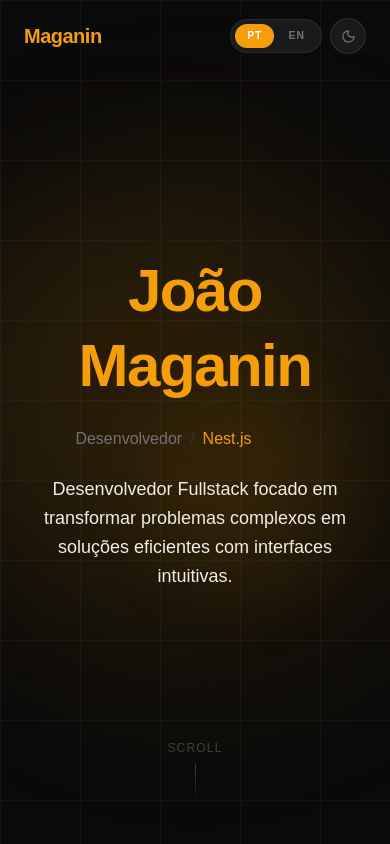
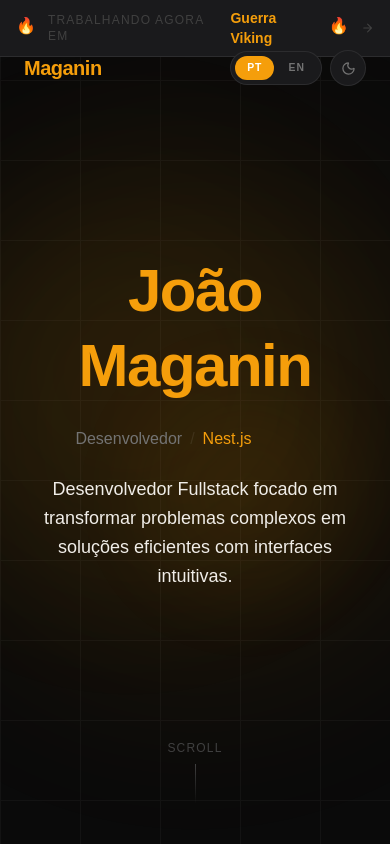
Before and after one commit to JoaoMaganin/jomag.com, a React (Vite) app: page / in a window 390 px wide. Shown: the top 844 px of the page. Built offline with nearby package versions, Linux system fonts and the light colour scheme; a web font is replaced by a local one.

Commit message:
feat: featured banner for project in development

```diff
--- a/src/App.tsx
+++ b/src/App.tsx
@@ -5,12 +5,15 @@ import Experience from "./components/sections/Experience";
 import CustomCursor from "./components/Customcursor";
 import Projects from "./components/sections/Projects";
 import Contact from "./components/sections/Contact";
+import FeaturedBanner from "./components/sections/Featuredbanner";
+import { SHOW_FEATURED_BANNER } from "./lib/constants";
 
 export default function App() {
   return (
     <>
       <CustomCursor />
       <Navbar />
+      {SHOW_FEATURED_BANNER && <FeaturedBanner />}
       <Hero />
       <About />
       <Experience />
--- a/src/components/Navbar.tsx
+++ b/src/components/Navbar.tsx
@@ -5,6 +5,7 @@ import { useLang } from "../context/LanguageContext";
 import { useTheme } from "../context/ThemeContext";
 import { translations, NavKey } from "../lib/translations";
 import { Sun, Moon } from "lucide-react";
+import { SHOW_FEATURED_BANNER } from "../lib/constants";
 
 const NAV_KEYS: NavKey[] = ["home", "about", "experience", "projects", "contact"];
 const NAV_HREFS: Record<NavKey, string> = {
@@ -101,6 +102,7 @@ export default function Navbar() {
         scrolled ? "border-b backdrop-blur-xl" : "",
       ].join(" ")}
       style={{
+        top: SHOW_FEATURED_BANNER ? "32px" : "0px",
         borderColor: scrolled ? "var(--border)" : "transparent",
         backgroundColor: scrolled ? "var(--bg-nav)" : "transparent",
       }}
--- /dev/null
+++ b/src/components/sections/Featuredbanner.tsx
@@ -0,0 +1,78 @@
+import { useRef } from "react";
+import { useLang } from "../../context/LanguageContext";
+import { FEATURED_PROJECT, SHOW_FEATURED_BANNER } from "../../lib/constants";
+import { translations } from "../../lib/translations";
+import { useGSAP } from "@gsap/react";
+import { gsap } from "../../lib/gsap";
+
+export default function FeaturedBanner() {
+  const bannerRef = useRef<HTMLDivElement>(null);
+  const { lang } = useLang();
+  const project = translations[lang].projects.items[FEATURED_PROJECT.index];
+
+  useGSAP(
+    () => {
+      gsap.fromTo(
+        bannerRef.current,
+        { opacity: 0, y: -12 },
+        { opacity: 1, y: 0, duration: 0.6, ease: "power3.out", delay: 1 }
+      );
+    },
+    { scope: bannerRef }
+  );
+
+  const handleClick = () => {
+    // Navega até a seção de projetos
+    const section = document.getElementById("projects");
+    if (!section) return;
+    section.scrollIntoView({ behavior: "smooth" });
+
+    // Após scroll, ativa o projeto em destaque no carrossel
+    // Dispara evento customizado que o Projects.tsx vai ouvir
+    setTimeout(() => {
+      window.dispatchEvent(
+        new CustomEvent("featured-project", { detail: { index: FEATURED_PROJECT.index } })
+      );
+    }, 600);
+  };
+
+  return (
+    <div
+      ref={bannerRef}
+      className="fixed left-0 right-0 z-40 flex items-center justify-center gap-3 px-4 py-2 cursor-pointer"
+      style={{
+        top: 0, // altura da navbar principal
+        backgroundColor: "var(--bg-card)",
+        borderBottom: "1px solid var(--border)",
+        opacity: 0,
+      }}
+      onClick={handleClick}
+    >
+      {/* Ícone de fogo — só aparece se fire: true */}
+      {SHOW_FEATURED_BANNER && (
+        <span className="text-base animate-bounce">🔥</span>
+      )}
+
+      <span className="text-xs uppercase tracking-widest" style={{ color: "var(--text-subtle)" }}>
+        {lang === "pt" ? "Trabalhando agora em" : "Currently working on"}
+      </span>
+
+      <span className="text-sm font-semibold" style={{ color: "var(--accent)" }}>
+        {project.title}
+      </span>
+
+      {SHOW_FEATURED_BANNER && (
+        <span className="text-base animate-bounce">🔥</span>
+      )}
+
+      {/* Seta indicando que é clicável */}
+      <svg
+        width="14" height="14" viewBox="0 0 24 24" fill="none"
+        stroke="currentColor" strokeWidth="2" strokeLinecap="round" strokeLinejoin="round"
+        style={{ color: "var(--text-subtle)" }}
+      >
+        <path d="M5 12h14M12 5l7 7-7 7" />
+      </svg>
+    </div>
+  );
+}
--- a/src/lib/constants.ts
+++ b/src/lib/constants.ts
@@ -1,3 +1,16 @@
 export const TECHS = ["React", "Java", "TypeScript", "Python", "Node.js", "SpringBoot", "Django", "Nest.js", "GSAP", "Next.js", "SQL"];
 
 export const skills = [ "TypeScript", "Java", "Python", "JavaScript", "HTML", "CSS", "Angular", "React", "Spring Boot", "Django", "Nest.js", "SQL", "Docker", "RabbitMQ", "Sharepoint"];
+
+// ── Feature Flags ────────────────────────────────────────────────────────────
+
+// Ativa o banner "Projeto em destaque" abaixo da navbar
+export const SHOW_FEATURED_BANNER = true;
+
+// Configuração do projeto em destaque
+export const FEATURED_PROJECT = {
+  // Índice do projeto no array translations[lang].projects.items
+  // FIX: AO ADICIONAR UM INDICE EXISTENTE E SHOW_FEATURED_FALSE, O PROJETO
+  // APRESENTA UMA BORDA MAL POSICIONADA
+  index: 5,
+};
--- a/src/lib/translations.ts
+++ b/src/lib/translations.ts
@@ -131,6 +131,14 @@ export const translations: Record<"pt" | "en", Translation> = {
           tags: ["Java", "SpringBoot", "Swagger", "Docker", "Testes automatizados"],
           image: "/itau.png",
           link: "https://github.com/JoaoMaganin/itau-backend",
+        },
+        {
+          title: "Guerra Viking",
+          description: "Barbearia Vikings",
+          longDescription: `Construção de uma plataforma de ranqueamento ("Guerra Viking") projetada para estimular o engajamento e a fidelização de clientes. O projeto implementa uma interface dinâmica que processa e exibe pontuações em tempo real, demonstrando proficiência em manipulação de estado, integração assíncrona com back-end e design de UI limpo e de alta performance. O projeto foi feito com React para construir uma experiência visual imersiva, destacando habilidades em estruturação de componentes, requisições dinâmicas e design responsivo.`,
+          tags: ["React", "HTML", "CSS", "Google Apps Script"],
+          image: "/vikings.png",
+          link: "https://joaomaganin.github.io/Guerra-Viking/",
         }
       ]
     },
@@ -242,6 +250,14 @@ export const translations: Record<"pt" | "en", Translation> = {
           tags: ["Java", "SpringBoot", "Swagger", "Docker", "Testes automatizados"],
           image: "/itau.png",
           link: "https://github.com/JoaoMaganin/itau-backend",
+        },
+        {
+          title: "Guerra Viking",
+          description: "Viking Barbershop",
+          longDescription: `Construction of a ranking platform ("Guerra Viking") designed to stimulate customer engagement and loyalty. The project implements a dynamic interface that processes and displays scores in real time, demonstrating proficiency in state manipulation, asynchronous back-end integration, and clean, high-performance UI design. The project was built using React to create an immersive visual experience, highlighting skills in component structuring, dynamic requests, and responsive design.`,
+          tags: ["React", "HTML", "CSS", "Google Apps Script"],
+          image: "/vikings.png",
+          link: "https://joaomaganin.github.io/Guerra-Viking/",
         }
       ]
     },
--- a/src/styles/globals.css
+++ b/src/styles/globals.css
@@ -52,3 +52,43 @@
     transition: background-color 0.3s ease, color 0.3s ease;
   }
 }
+
+/* ── Fire border ──────────────────────────────────────────────────────────── */
+@property --fire-angle {
+  syntax: "<angle>";
+  initial-value: 0deg;
+  inherits: false;
+}
+
+@keyframes fire-spin {
+  to { --fire-angle: 360deg; }
+}
+
+.fire-card {
+  position: relative;
+  border-radius: 1rem;
+  padding: 2px;
+  background: conic-gradient(
+    from var(--fire-angle),
+    #7a1f00,
+    #c94a00,
+    #e8720a,
+    #c94a00,
+    #7a1f00
+  );
+  animation: fire-spin 3s linear infinite;
+  /* Shadow 5px em todas as direções, começa na cor da borda e vai dissipando */
+  filter:
+    drop-shadow(0 0 2px rgba(232, 114, 10, 0.8))
+    drop-shadow(0 0 20px rgba(201, 74, 0, 0.5))
+    drop-shadow(0 0 10px rgba(180, 60, 0, 0.25))
+    drop-shadow(0 0 18px rgba(122, 31, 0, 0.1));
+}
+
+.fire-card-inner {
+  border-radius: calc(1rem - 2px);
+  overflow: hidden;
+  width: 100%;
+  height: 100%;
+  background-color: var(--bg-card);
+}
```
Also changed, not shown: src/components/sections/Projects.tsx (+58 -16 lines), public/vikings.png (added), 1 other file (tests, documents, lock files or other folders).
